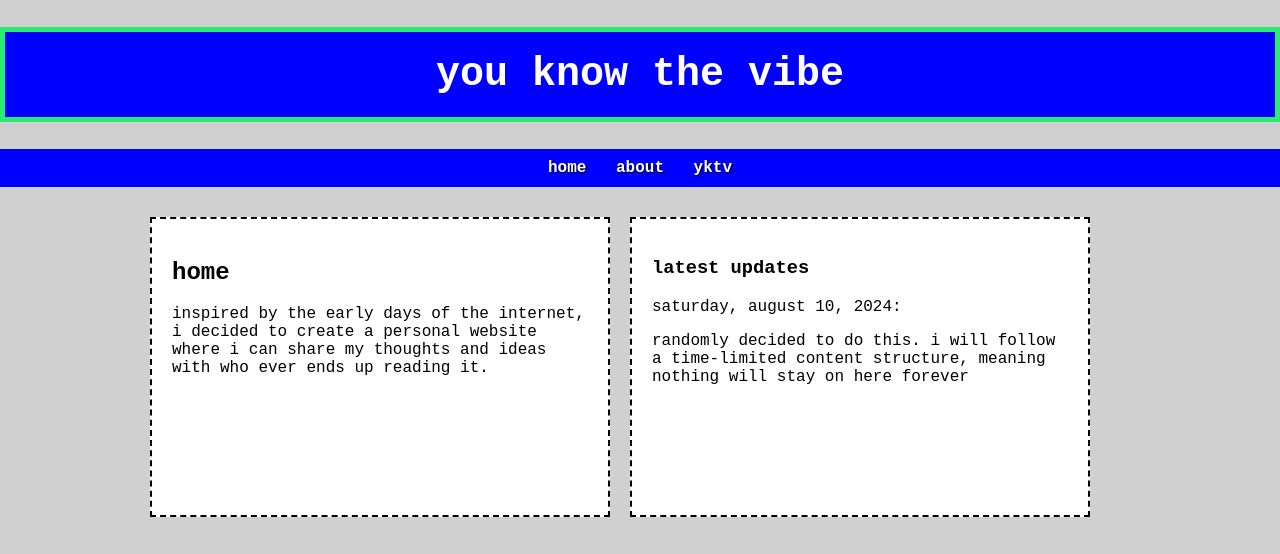
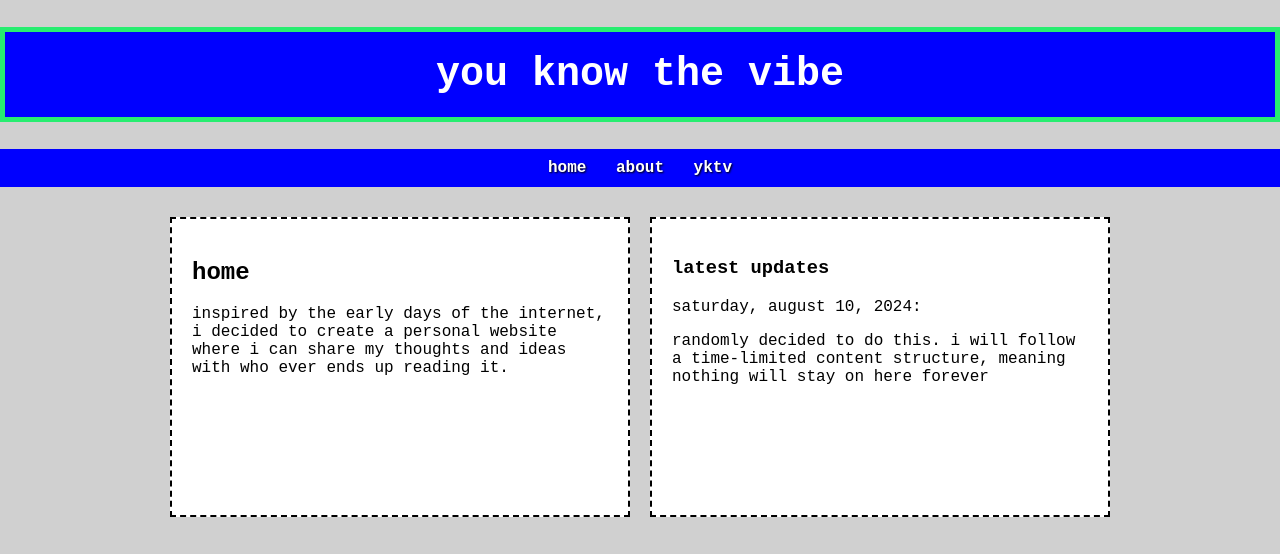
Before and after one commit to armenkay03/yktv, a plain HTML site: page index.html in a window 1280 px wide. Shown: the top 554 px of the page. Drawn offline with Linux system fonts and the light colour scheme; grey boxes are pictures that could not be loaded.

Commit message:
centered divs my guy

```diff
--- a/styles.css
+++ b/styles.css
@@ -6,19 +6,21 @@ body {
     padding: 0;
     text-align: center;
 }
+
 h1 {
     background-color: #0000ff; /* Bright blue background */
     color: #ffffff;
     padding: 20px;
     font-size: 2.5em;
-    border: 5px solid #27ed70; /* Red border for a primitive look */
+    border: 5px solid #27ed70; /* Green border for a primitive look */
     text-transform: lowercase;
 }
+
 nav {
     background-color: #0000ff; /* Same blue as the header */
     padding: 10px;
+}
 
-}
 nav a {
     color: #ffffff;
     text-decoration: none;
@@ -27,24 +29,29 @@ nav a {
     text-shadow: 1px 1px 2px #000000;
     text-transform: lowercase;
 }
+
 .container {
+    display: flex;
+    justify-content: center;
+    flex-wrap: wrap;
     margin: 20px auto;
     width: 80%;
     max-width: 1000px;
-    overflow: hidden; /* Clear floats */
+    box-sizing: border-box;
 }
+
 .content, .sidebar {
     background-color: #ffffff; /* White background for content blocks */
     padding: 20px;
     border: 2px dashed #000000; /* Dashed borders for a retro feel */
     box-sizing: border-box;
-    float: left;
     width: calc(50% - 40px); /* Adjust width for both blocks */
     height: 300px; /* Fixed height for uniformity */
     margin: 10px;
     text-align: left;
     text-transform: lowercase;
 }
+
 footer {
     background-color: #0000ff; /* Matching blue footer */
     color: #ffffff;
@@ -53,6 +60,7 @@ footer {
     font-size: 14px;
     text-transform: lowercase;
 }
+
 @media (max-width: 768px) {
     .content, .sidebar {
         width: calc(100% - 20px);
```
